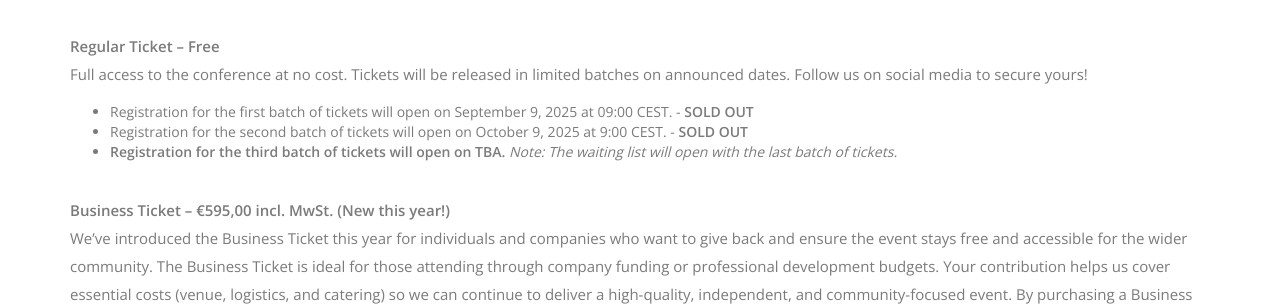
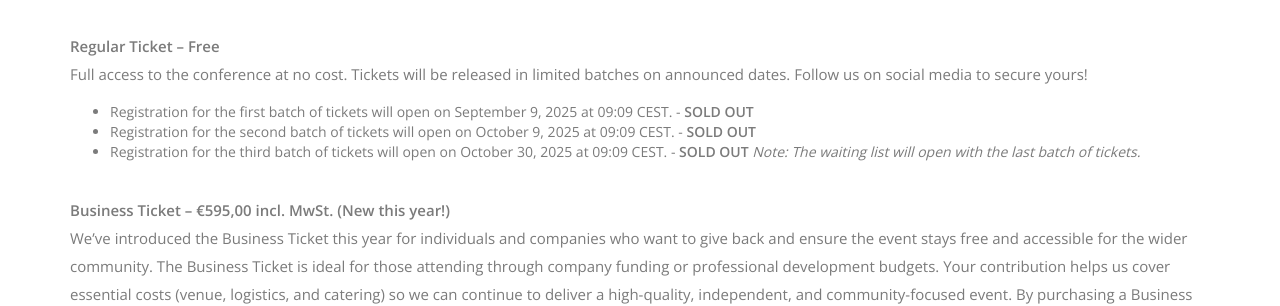
Before and after one commit to BSidesMUC/BSidesMunich2025, a Jekyll site: the page built from tickets.md, in a window 1280 px wide. Shown: the part 1037-1343 px from the top of the page. Built offline with Jekyll 4.4.1, drawn with Linux system fonts in a browser that asks for light colours; nearby versions of some CDN libraries; some web fonts are replaced.

Commit message:
Updated ticket availability.

```diff
--- a/tickets.md
+++ b/tickets.md
@@ -11,9 +11,9 @@ BSides Munich is a free, community-driven cybersecurity conference bringing toge
 
 **Regular Ticket – Free**
 Full access to the conference at no cost.  Tickets will be released in limited batches on announced dates. Follow us on social media to secure yours!
-* Registration for the first batch of tickets will open on September 9, 2025 at 09:00 CEST. - **SOLD OUT**
-* Registration for the second batch of tickets will open on October 9, 2025 at 9:00 CEST. - **SOLD OUT**
-* **Registration for the third batch of tickets will open on TBA.**
+* Registration for the first batch of tickets will open on September 9, 2025 at 09:09 CEST. - **SOLD OUT**
+* Registration for the second batch of tickets will open on October 9, 2025 at 09:09 CEST. - **SOLD OUT**
+* Registration for the third batch of tickets will open on October 30, 2025 at 09:09 CEST. - **SOLD OUT**
 *Note: The waiting list will open with the last batch of tickets.*
 
 **Business Ticket – €595,00 incl. MwSt. (New this year!)**
```
